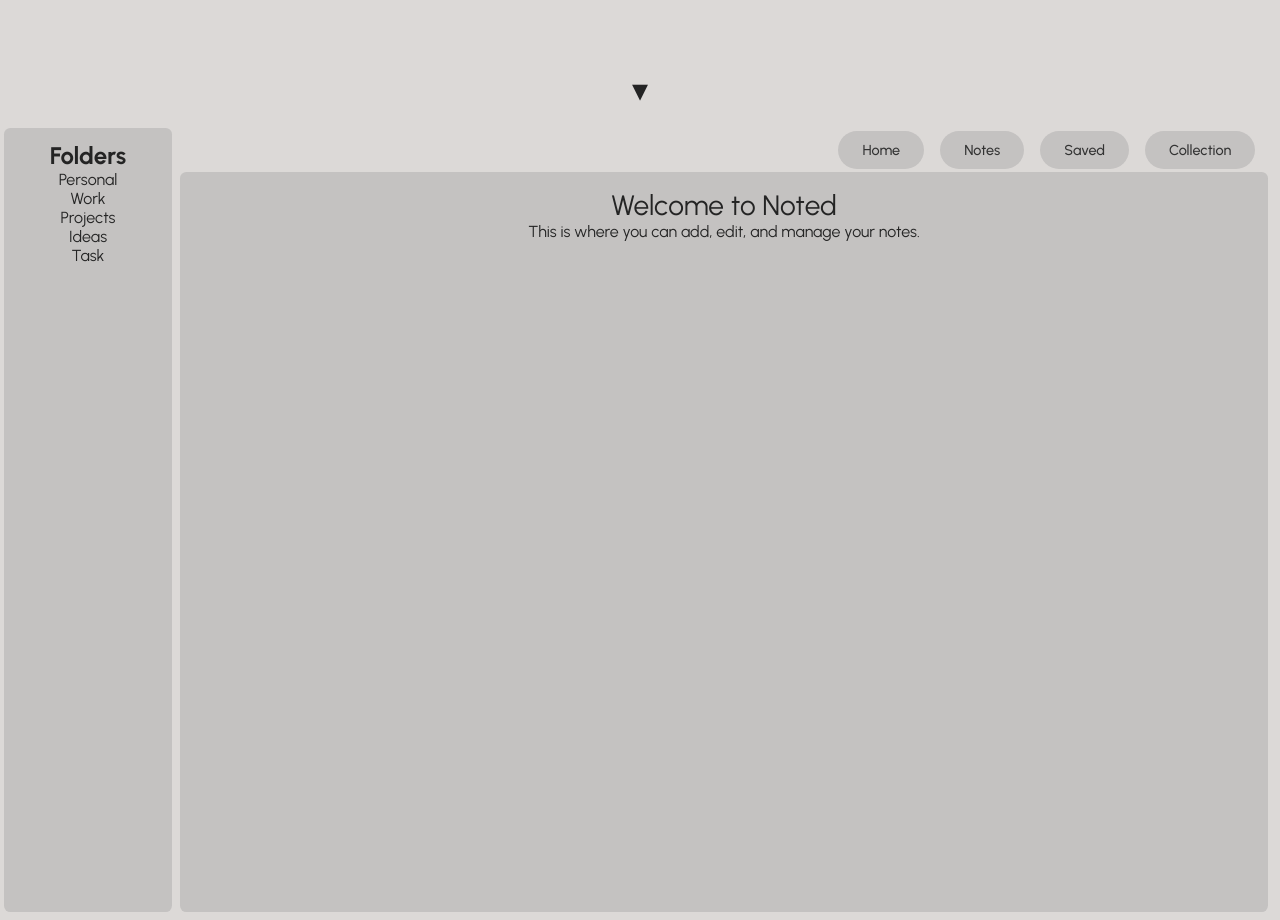
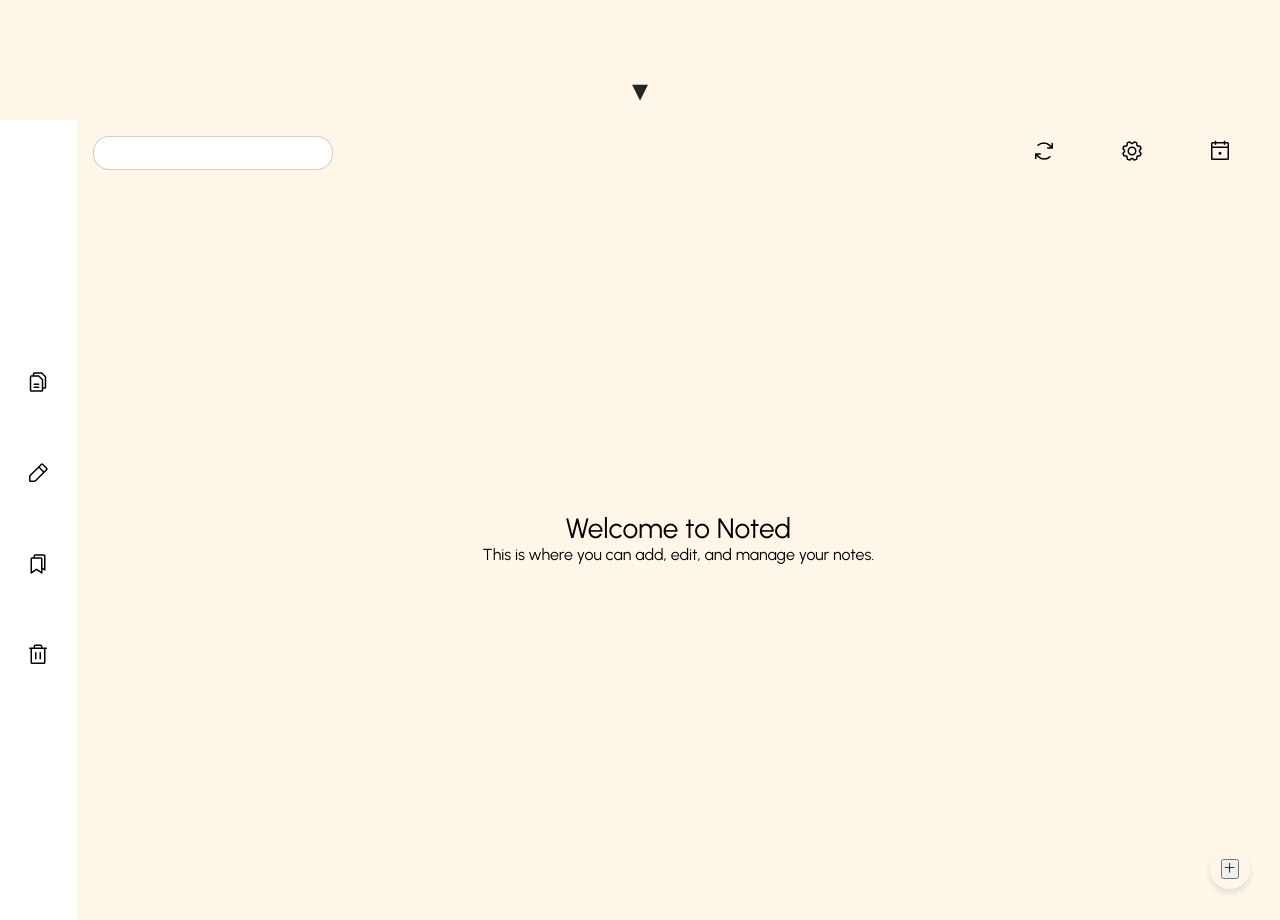
Before and after one commit to twintumansky/Noted, a React (Vite) app: page / in a window 1280 px wide. Shown: the part 680-1600 px from the top of the page. Built offline with nearby package versions, Linux system fonts and the light colour scheme.

Commit message:
Changes to the Notes section and UI improvements

```diff
--- a/package.json
+++ b/package.json
@@ -11,6 +11,7 @@
   },
   "dependencies": {
     "@babel/runtime": "^7.25.6",
+    "@phosphor-icons/react": "^2.1.7",
     "babel-runtime": "^6.26.0",
     "prop-types": "^15.8.1",
     "react": "^18.3.1",
--- a/src/App.css
+++ b/src/App.css
@@ -5,9 +5,8 @@
   font-family: 'Urbanist', sans-serif;
   overflow-x: hidden;
   box-sizing: border-box;
-  color:#242424;
+  color:#000000;
 }
-
 
 .introduction {
   width: 100vw;
@@ -18,7 +17,7 @@
   align-items: center;
   text-align: center;
   position: relative;
-  background-color: #dcd9d7;
+  background-color: #fef6e9;
 }
 
 .typewriter {
@@ -78,24 +77,34 @@
 }
 
 .sidebar {
-  width: 15%;
+  width: 5rem;
   padding: 0.8rem;
-  background-color: #c4c2c1;
-  margin: 0.5rem 0.25rem;
-  border-radius: 0.4rem;
+  background-color: #ffffff;
+  display: flex;
+  flex-direction: column;
+  justify-content: center;
+  align-items: center;
+  gap: 4rem;
 }
 
-.sidebar h2{
-  font-size: 400;
+.sidebar button{
+  background-color: transparent;
+  border: none;
+  transition: transform .3s ease;
+}
+
+.sidebar button:hover{
+  cursor: pointer;
+  transform: scale(1.2);
 }
 
 .main-content {
   display: flex;
   flex-direction: column;
+  height: 100vh;
   width: 100vw;
-  margin: 0.5rem 0.25rem;
-  /* height:100vh; */
-  /* margin-bottom:0.5rem; */
+  background-color: #fef6e9;
+  padding: 1rem 00;
 }
 
 .main-content h2{
@@ -104,53 +113,61 @@
 }
 
 .navbar {
-  height: 2.75rem;
-  margin: 0 0.5rem;
-  padding: 0.8rem;
   display: flex;
-  justify-content: flex-end;
+  justify-content: space-between;
   align-items: center;
-  border-radius: 0.4rem;
+  padding: 0 1rem;
+}
+
+.navbar input {
+  height: 1rem;
+  width: 15rem;
+  border: 1px solid #b7a99490;
+  border-radius: 1rem;
+  outline: none;
+  padding: 1rem;
+}
+
+.navbar-buttons{
   overflow-y: hidden;
 }
 
-.nav-items ul{
-  display: flex;
-  gap: 1rem;
-  padding: 0;
-  margin: 0;
+.navbar-buttons  button{
+  margin: 0 2rem;
+  border:none;
+  background-color: transparent;
+  transition: transform .3s ease;
 }
 
-.nav-items button{
-  border: none;
-  font-size: 0.9rem;
-  font-weight: 500;
-  padding: 0.65rem 1.5rem;
-  background-color:#c4c2c1;
-  color: #333;
-  border-radius: 1.2rem;
-  transition: all 0.3s ease;
-}
-
-.nav-items button:hover {
-  background-color: #979594;
-  color: #000000;
+.navbar-buttons button:hover{
   cursor: pointer;
-}
-
-.nav-items button:focus {
-  transform: translateY(0);
-  box-shadow: none;
-  color: #000000;
-  background-color:#979594;
+  transform: scale(1.1);
 }
 
 .note-area {
+  display:flex;
+  flex-direction: column;
+  justify-content: center;
+  align-items: center;
   flex: 1;
   padding: 1rem;
-  background-color: #c4c2c1;
-  margin-right: 0.5rem;
-  border-radius: 0.4rem;
+  position: relative;
+}
+
+.add-notes-button{
+  position: absolute;
+  bottom: 15px;
+  right: 30px;
+  width: 40px;          /* Equal width */
+  height: 40px;         /* Equal height */
+  border-radius: 50%;    /* Makes it circular */
+  display: flex;
+  justify-content: center;
+  align-items: center;
+  border: none;      /* Adjust font size */
+  cursor: pointer;       /* Pointer cursor on hover */
+  box-shadow: 0px 4px 6px rgba(0, 0, 0, 0.1); /* Add some shadow */
+  transition: background-color 0.3s ease;
 }
 
 html {
--- /dev/null
+++ b/src/components/Navbar.jsx
@@ -0,0 +1,17 @@
+import { ArrowsClockwise, Gear, CalendarDot } from "@phosphor-icons/react";
+import '../App.css'
+
+function Navbar()  {
+    return (
+      <div className="navbar">
+        <input type={"text"} />
+        <div className='navbar-buttons'>
+          <button><ArrowsClockwise size={24}/></button>
+          <button><Gear size={24}/></button>
+          <button><CalendarDot size={24}/></button>
+        </div>
+      </div>
+    );
+}
+
+export default Navbar
--- a/src/components/NotesSection.jsx
+++ b/src/components/NotesSection.jsx
@@ -1,42 +1,21 @@
+import Sidebar from './Sidebar'
+import NavBar from './Navbar'
+import { Plus } from "@phosphor-icons/react";
 import { forwardRef } from "react";
 import "../App.css";
 
 const NotesSection = forwardRef((props, ref) => {
   return (
     <div className="notesSection-container" ref={ref}>
-      <aside className="sidebar">
-        <h2>Folders</h2>
-        <ul>
-          <li>Personal</li>
-          <li>Work</li>
-          <li>Projects</li>
-          <li>Ideas</li>
-          <li>Task</li>
-        </ul>
-      </aside>
+      <Sidebar />
       <div className="main-content">
-        <nav className="navbar">
-          <div className="nav-items">
-            <ul>
-              <li>
-                <button>Home</button>
-              </li>
-              <li>
-                <button>Notes</button>
-              </li>
-              <li>
-                <button>Saved</button>
-              </li>
-              <li>
-                <button>Collection</button>
-              </li>
-            </ul>
-          </div>
-        </nav>
+        <NavBar />
         <main className="note-area">
           <h2>Welcome to Noted</h2>
           <p>This is where you can add, edit, and manage your notes.</p>
-          {/* Add your note-taking UI components here */}
+          <div className='add-notes-button'>
+            <button><Plus /></button>
+          </div>
         </main>
       </div>
     </div>
--- /dev/null
+++ b/src/components/Sidebar.jsx
@@ -0,0 +1,15 @@
+import {Files, Bookmarks, Trash, PencilSimple} from "@phosphor-icons/react";
+import '../App.css';
+
+function Sidebar() {
+    return (
+      <div className='sidebar'>
+        <button><Files size={24} /></button>
+        <button><PencilSimple size={24} /></button>
+        <button><Bookmarks size={24} /></button>
+        <button><Trash size={24} /></button>
+      </div>
+    );
+}
+
+export default Sidebar;
```
Also changed, not shown: 1 other file (tests, documents, lock files or other folders).
